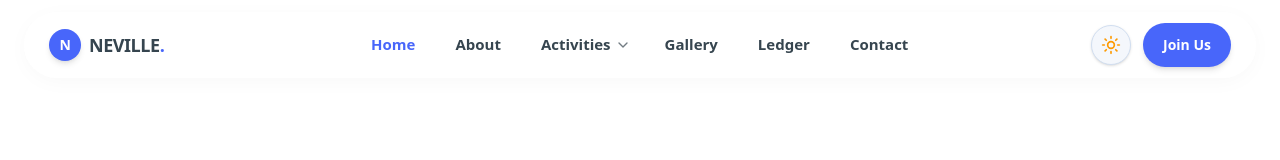
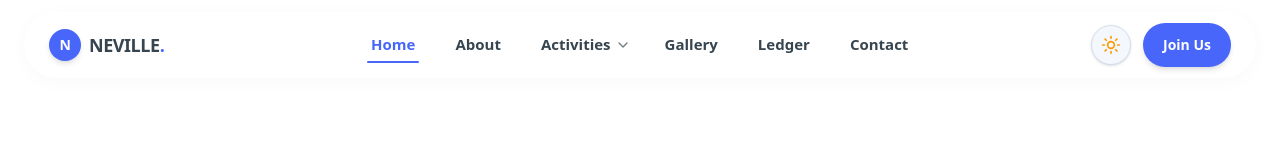
Before and after one commit to Life932/NEVILLE, a Next.js app: page / in a window 1280 px wide. Shown: the top 160 px of the page. Built offline with nearby package versions, Linux system fonts and the light colour scheme.

Commit message:
feat: fix navbar glitches

```diff
--- a/src/components/ui/resizable-navbar.tsx
+++ b/src/components/ui/resizable-navbar.tsx
@@ -155,6 +155,17 @@ export const NavItems = ({
   const [hovered, setHovered] = useState<number | null>(null);
   const [dropdownOpen, setDropdownOpen] = useState<boolean>(false);
 
+  // Reset hover state on route change
+  useEffect(() => {
+    setHovered(null);
+    setDropdownOpen(false);
+  }, [pathname]);
+
+  const handleLinkClick = () => {
+    setHovered(null);
+    setDropdownOpen(false);
+  };
+
   return (
     <div
       onMouseLeave={() => {
@@ -184,6 +195,7 @@ export const NavItems = ({
           >
             <Link
               href={item.href}
+              onClick={handleLinkClick}
               className={cn(
                 "relative flex items-center rounded-full text-[15px] font-semibold transition-colors duration-200 cursor-pointer min-h-[44px]",
                 hasSub ? "pl-4 pr-2.5 gap-1" : "px-4 py-2.5",
@@ -192,13 +204,12 @@ export const NavItems = ({
                   : "text-[#36454F] dark:text-slate-300 hover:text-[#4866FA] dark:hover:text-white"
               )}
             >
-              {hovered === idx && (
-                <motion.div
-                  layoutId="hoverBg"
-                  className="absolute inset-0 h-full w-full rounded-full bg-[#4866FA]/10 dark:bg-white/10"
-                  transition={{ type: "spring", stiffness: 350, damping: 25 }}
-                />
-              )}
+              <span
+                className={cn(
+                  "absolute bottom-1 left-3 right-3 h-[2px] bg-[#4866FA] rounded-full transition-all duration-200 ease-out origin-left pointer-events-none",
+                  hovered === idx || isActive ? "opacity-100 scale-x-100" : "opacity-0 scale-x-0"
+                )}
+              />
               <span className="relative z-10">{item.name}</span>
               {hasSub && (
                 <ChevronDown
@@ -229,6 +240,7 @@ export const NavItems = ({
                         <Link
                           key={sub.name}
                           href={sub.href}
+                          onClick={handleLinkClick}
                           className={cn(
                             "flex items-center w-full px-3.5 py-2.5 text-sm font-medium rounded-xl transition-colors min-h-[44px]",
                             isSubActive
```
